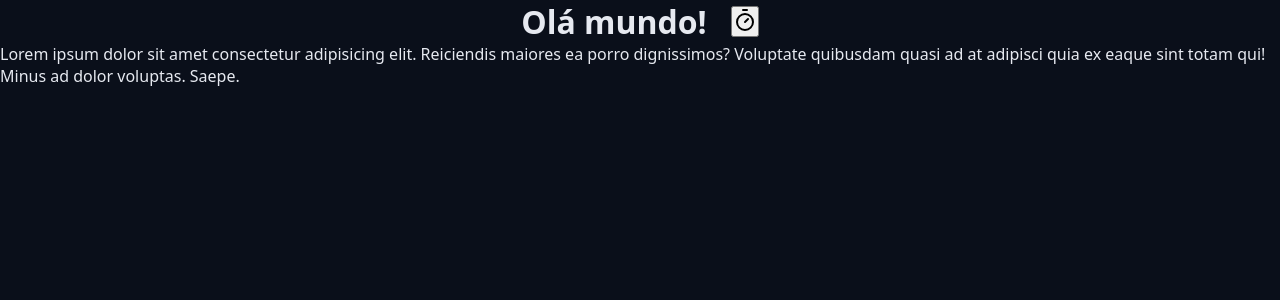
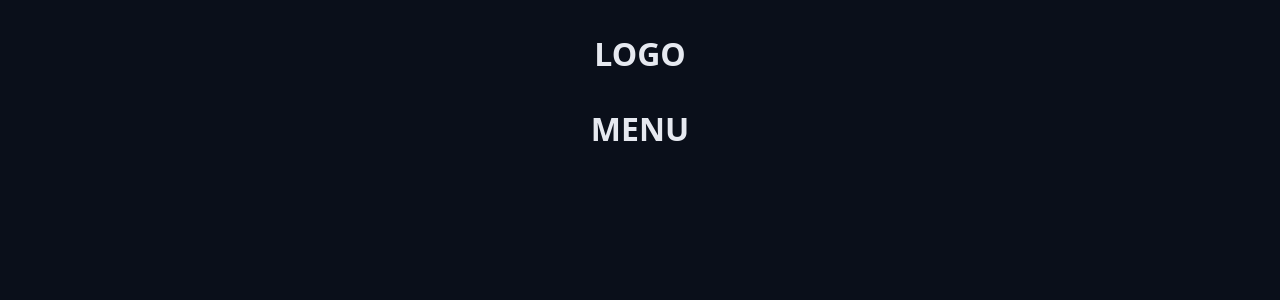
Before and after one commit to marcelofcamillo/chronos-pomodoro, a React (Vite) app: page / in a window 1280 px wide. Shown: the top 300 px of the page. Built offline with nearby package versions, Linux system fonts and the light colour scheme.

Commit message:
Organizando os componentes em pastas

```diff
--- a/src/App.tsx
+++ b/src/App.tsx
@@ -1,23 +1,17 @@
+import { Container } from './components/Container';
+import { Heading } from './components/Heading';
 import './styles/theme.css';
 import './styles/global.css';
-import { Heading } from './components/Heading';
-import { TimerIcon } from 'lucide-react';
 
 export function App() {
   return (
     <>
-      <Heading>
-        Olá mundo!
-        <button>
-          <TimerIcon />
-        </button>
-      </Heading>
-
-      <p>
-        Lorem ipsum dolor sit amet consectetur adipisicing elit. Reiciendis
-        maiores ea porro dignissimos? Voluptate quibusdam quasi ad at adipisci
-        quia ex eaque sint totam qui! Minus ad dolor voluptas. Saepe.
-      </p>
+      <Container>
+        <Heading>LOGO</Heading>
+      </Container>
+      <Container>
+        <Heading>MENU</Heading>
+      </Container>
     </>
   );
 }
--- /dev/null
+++ b/src/components/Container/index.tsx
@@ -0,0 +1,13 @@
+import styles from './syles.module.css';
+
+type ContainerProps = {
+  children: React.ReactNode;
+};
+
+export function Container({ children }: ContainerProps) {
+  return (
+    <div className={styles.container}>
+      <div className={styles.content}>{children}</div>
+    </div>
+  );
+}
--- /dev/null
+++ b/src/components/Container/syles.module.css
@@ -0,0 +1,12 @@
+.container-fluid {
+  background-color: red;
+}
+
+.container {
+  max-width: 98rem;
+  margin: 0 auto;
+}
+
+.content {
+  margin: 3.2rem;
+}
--- a/src/components/Heading.tsx
+++ b/src/components/Heading/index.tsx
@@ -1,4 +1,4 @@
-import styles from './Heading.module.css';
+import styles from './styles.module.css';
 
 type HeadingProps = {
   children: React.ReactNode;
```
Also changed, not shown: src/components/Heading/styles.module.css (renamed from src/components/Heading.module.css).
